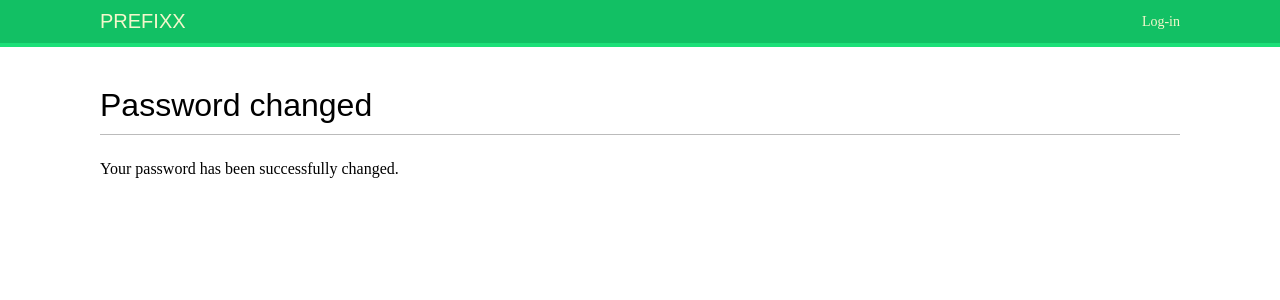
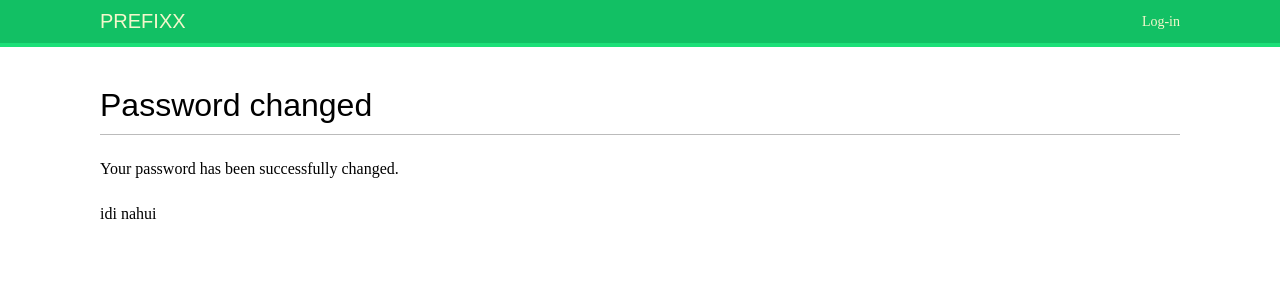
Before and after one commit to ecstasyqc/PREFIXX, a Django app: template PREFIXXAPPLICATION/accountapplication/templates/change/password_change_done.html in a window 1280 px wide. Shown: the top 300 px of the page. Run offline with Django 4.2, Linux system fonts and the light colour scheme; the template is opened without the code that fills it, so the values that code supplies are empty; some web fonts are replaced.

Commit message:
CHANGE COMMIT <^-^>

```diff
--- a/PREFIXXAPPLICATION/accountapplication/templates/change/password_change_done.html
+++ b/PREFIXXAPPLICATION/accountapplication/templates/change/password_change_done.html
@@ -5,4 +5,5 @@
 {% block content %}
     <h1>Password changed</h1>
     <p>Your password has been successfully changed.</p>
+    <p>idi nahui</p>
 {% endblock %}
```
